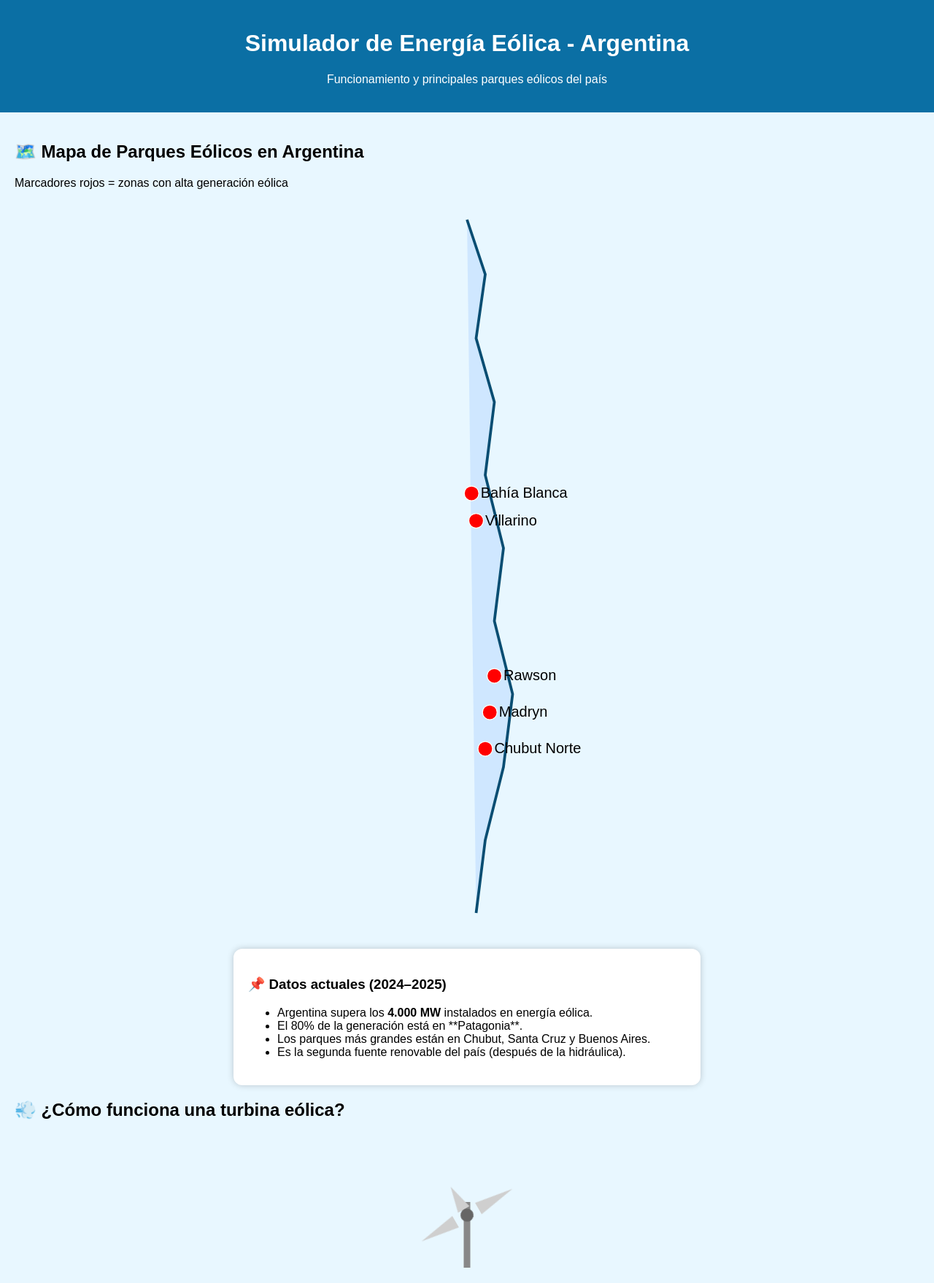
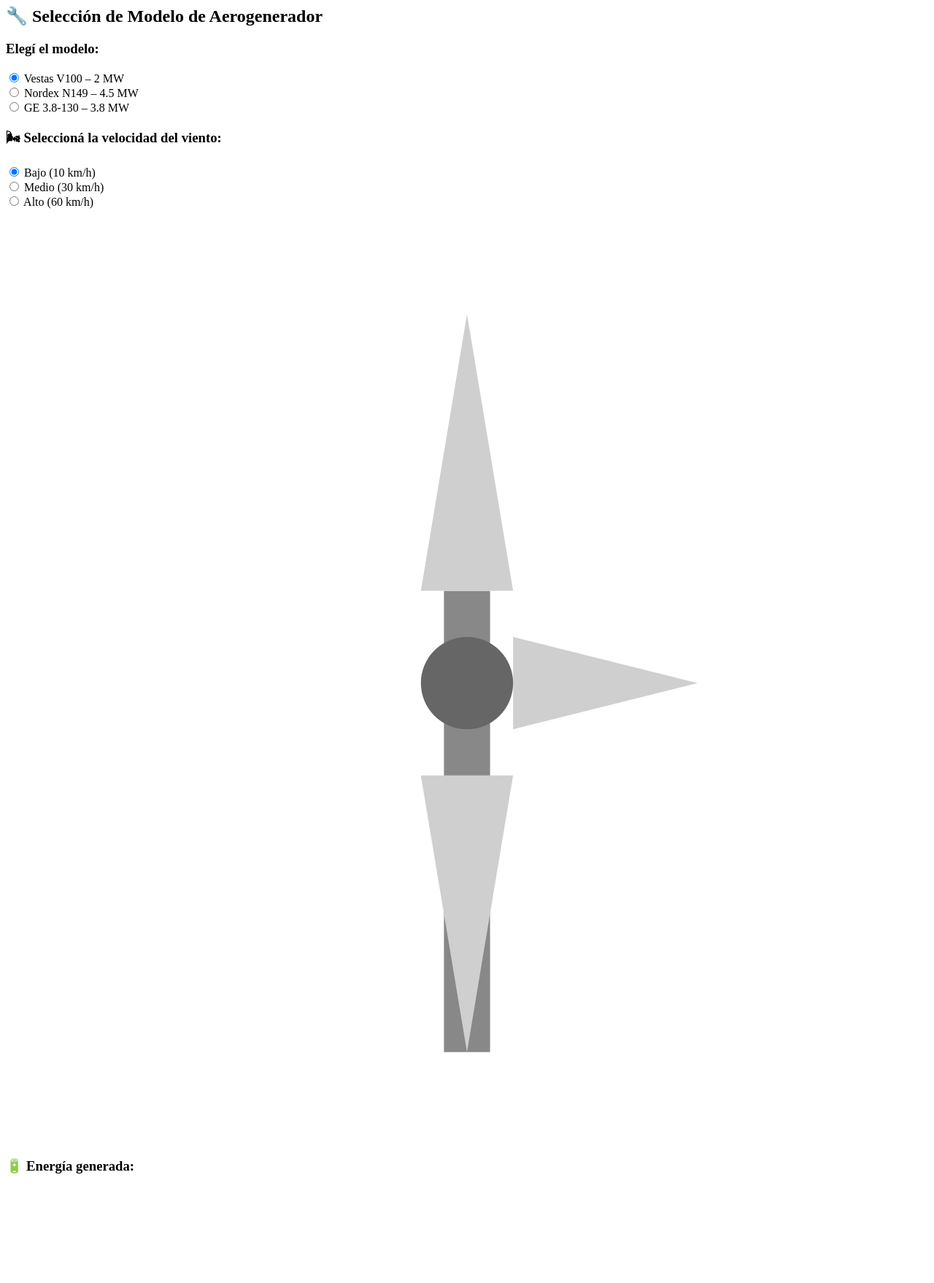
Before and after one commit to lorenarodriguez171293/Energiasalternativas01, a plain HTML site: page index.html in a window 1280 px wide. Shown: the top 1758 px of the page at 73% size. After the commit the page ends 1628 px from the top, so only its background shows below. Drawn offline with Linux system fonts and the light colour scheme.

Commit message:
Refactor HTML structure and styles for wind simulator

```diff
--- a/index.html
+++ b/index.html
@@ -1,139 +1,38 @@
-<!DOCTYPE html>
-<html lang="es">
-<head>
-<meta charset="UTF-8">
-<title>Simulador de Energía Eólica - Argentina</title>
+<!-- ==========================================================
+     MODELOS DE AEROGENERADORES
+     ========================================================== -->
 
-<style>
-body {
-  font-family: Arial, sans-serif;
-  background: #e8f7ff;
-  margin: 0;
-  padding: 0;
-}
+<h2>🔧 Selección de Modelo de Aerogenerador</h2>
 
-/* Encabezado */
-header {
-  background: #0b6fa4;
-  color: white;
-  text-align: center;
-  padding: 20px;
-}
+<div class="card">
 
-/* Contenedor general */
-.container {
-  padding: 20px;
-}
+  <h3>Elegí el modelo:</h3>
 
-/* Mapa */
-.map {
-  max-width: 500px;
-  margin: auto;
-}
+  <label><input type="radio" name="modelo" id="m1" checked> Vestas V100 – 2 MW</label><br>
+  <label><input type="radio" name="modelo" id="m2"> Nordex N149 – 4.5 MW</label><br>
+  <label><input type="radio" name="modelo" id="m3"> GE 3.8-130 – 3.8 MW</label>
 
-/* Marcadores en el mapa */
-.marker {
-  fill: red;
-  stroke: white;
-  stroke-width: 1;
-}
+</div>
 
-/* Sección turbina */
-.turbine-block {
-  text-align: center;
-  margin-top: 40px;
-}
+<!-- ==========================================================
+     SIMULADOR DE VELOCIDAD + MODELO (SIN JAVASCRIPT)
+     ========================================================== -->
 
-/* Turbina */
-.turbine {
-  width: 180px;
-  margin: auto;
-}
+<div class="card">
 
-.blade {
-  transform-origin: 50% 50%;
-  animation: spin 3s linear infinite;
-}
+  <h3>🌬 Seleccioná la velocidad del viento:</h3>
 
-@keyframes spin {
-  100% { transform: rotate(360deg); }
-}
+  <label><input type="radio" name="velocidad" id="v1" checked> Bajo (10 km/h)</label><br>
+  <label><input type="radio" name="velocidad" id="v2"> Medio (30 km/h)</label><br>
+  <label><input type="radio" name="velocidad" id="v3"> Alto (60 km/h)</label>
 
-/* Tarjetas de información */
-.card {
-  background: white;
-  padding: 20px;
-  border-radius: 12px;
-  margin: 20px auto;
-  max-width: 600px;
-  box-shadow: 0 0 10px #0003;
-}
-</style>
-</head>
+  <br><br>
 
-<body>
-
-<header>
-  <h1>Simulador de Energía Eólica - Argentina</h1>
-  <p>Funcionamiento y principales parques eólicos del país</p>
-</header>
-
-<div class="container">
-
-  <!-- MAPA SVG DE ARGENTINA CON MARCADORES -->
-  <h2>🗺️ Mapa de Parques Eólicos en Argentina</h2>
-  <p>Marcadores rojos = zonas con alta generación eólica</p>
-
-  <div class="map">
-    <svg viewBox="0 0 400 800">
-      <!-- Contorno simplificado de Argentina -->
-      <path d="M200 20 L220 80 L210 150 L230 220 L220 300 L240 380
-               L230 460 L250 540 L240 620 L220 700 L210 780"
-            fill="#cfe7ff" stroke="#084d72" stroke-width="3"/>
-
-      <!-- Marcadores de parques eólicos -->
-      <!-- Patagonia -->
-      <circle cx="230" cy="520" r="8" class="marker"/>
-      <text x="240" y="525" font-size="16">Rawson</text>
-
-      <circle cx="225" cy="560" r="8" class="marker"/>
-      <text x="235" y="565" font-size="16">Madryn</text>
-
-      <circle cx="220" cy="600" r="8" class="marker"/>
-      <text x="230" y="605" font-size="16">Chubut Norte</text>
-
-      <!-- Buenos Aires -->
-      <circle cx="210" cy="350" r="8" class="marker"/>
-      <text x="220" y="355" font-size="16">Villarino</text>
-
-      <circle cx="205" cy="320" r="8" class="marker"/>
-      <text x="215" y="325" font-size="16">Bahía Blanca</text>
-    </svg>
-  </div>
-
-
-  <!-- INFO -->
-  <div class="card">
-    <h3>📌 Datos actuales (2024–2025)</h3>
-    <ul>
-      <li>Argentina supera los <b>4.000 MW</b> instalados en energía eólica.</li>
-      <li>El 80% de la generación está en **Patagonia**.</li>
-      <li>Los parques más grandes están en Chubut, Santa Cruz y Buenos Aires.</li>
-      <li>Es la segunda fuente renovable del país (después de la hidráulica).</li>
-    </ul>
-  </div>
-
-  <!-- TURBINA -->
-  <h2>💨 ¿Cómo funciona una turbina eólica?</h2>
-
+  <!-- Turbina animada -->
   <div class="turbine-block">
-    <svg class="turbine" viewBox="0 0 200 200">
-      <!-- Torre -->
+    <svg class="turbine sim-turbine" viewBox="0 0 200 200">
       <rect x="95" y="80" width="10" height="100" fill="#888" />
-
-      <!-- Rotor -->
-      <g class="blade">
-        <!-- Aspas -->
+      <g class="blade blade-sim">
         <polygon points="100,20 110,80 90,80" fill="#cfcfcf"/>
         <polygon points="150,100 110,90 110,110" fill="#cfcfcf"/>
         <polygon points="100,180 110,120 90,120" fill="#cfcfcf"/>
@@ -142,14 +41,66 @@ header {
     </svg>
   </div>
 
-  <div class="card">
-    <h3>🌬️ Explicación</h3>
-    <p>
-      El viento mueve las aspas → el rotor gira → el generador convierte ese giro en electricidad.<br>
-      Cuanto mayor es la velocidad del viento, mayor es la energía producida.
-    </p>
+  <h3>🔋 Energía generada:</h3>
+
+  <div class="energia-modelo">
+
+    <!-- Vestas V100 (2 MW) -->
+    <span class="m1v1">≈ 0,4 MW</span>
+    <span class="m1v2">≈ 1,4 MW</span>
+    <span class="m1v3">≈ 2,0 MW</span>
+
+    <!-- Nordex N149 (4,5 MW) -->
+    <span class="m2v1">≈ 0,8 MW</span>
+    <span class="m2v2">≈ 2,8 MW</span>
+    <span class="m2v3">≈ 4,5 MW</span>
+
+    <!-- GE 3.8-130 (3.8 MW) -->
+    <span class="m3v1">≈ 0,7 MW</span>
+    <span class="m3v2">≈ 2,3 MW</span>
+    <span class="m3v3">≈ 3,8 MW</span>
+
   </div>
 
 </div>
-</body>
-</html>
+
+
+<style>
+
+/* Ocultar todos los valores */
+.energia-modelo span {
+  display: none;
+  font-size: 24px;
+  font-weight: bold;
+}
+
+/* Combinaciones modelo + viento */
+
+/* --- VESTAS V100 --- */
+#m1:checked ~ .card ~ .card .energia-modelo .m1v1 { display:inline; }
+#m1:checked ~ .card ~ .card #v1:checked ~ .turbine-block + h3 + .energia-modelo .m1v1 { display:inline; }
+
+#m1:checked ~ .card ~ .card .energia-modelo .m1v2 { display:none; }
+#v2:checked ~ .turbine-block + h3 + .energia-modelo .m1v2 { display:inline; }
+
+#m1:checked ~ .card ~ .card .energia-modelo .m1v3 { display:none; }
+#v3:checked ~ .turbine-block + h3 + .energia-modelo .m1v3 { display:inline; }
+
+/* --- NORDEX N149 --- */
+#m2:checked ~ .card ~ .card #v1:checked ~ .turbine-block + h3 + .energia-modelo .m2v1 { display:inline; }
+#m2:checked ~ .card ~ .card #v2:checked ~ .turbine-block + h3 + .energia-modelo .m2v2 { display:inline; }
+#m2:checked ~ .card ~ .card #v3:checked ~ .turbine-block + h3 + .energia-modelo .m2v3 { display:inline; }
+
+/* --- GE 3.8-130 --- */
+#m3:checked ~ .card ~ .card #v1:checked ~ .turbine-block + h3 + .energia-modelo .m3v1 { display:inline; }
+#m3:checked ~ .card ~ .card #v2:checked ~ .turbine-block + h3 + .energia-modelo .m3v2 { display:inline; }
+#m3:checked ~ .card ~ .card #v3:checked ~ .turbine-block + h3 + .energia-modelo .m3v3 { display:inline; }
+
+/* Turbina velocidad */
+.blade-sim { animation: spin 6s linear infinite; }
+
+#v1:checked ~ .turbine-block .blade-sim { animation-duration: 6s; }
+#v2:checked ~ .turbine-block .blade-sim { animation-duration: 3s; }
+#v3:checked ~ .turbine-block .blade-sim { animation-duration: 1.5s; }
+
+</style>
```
